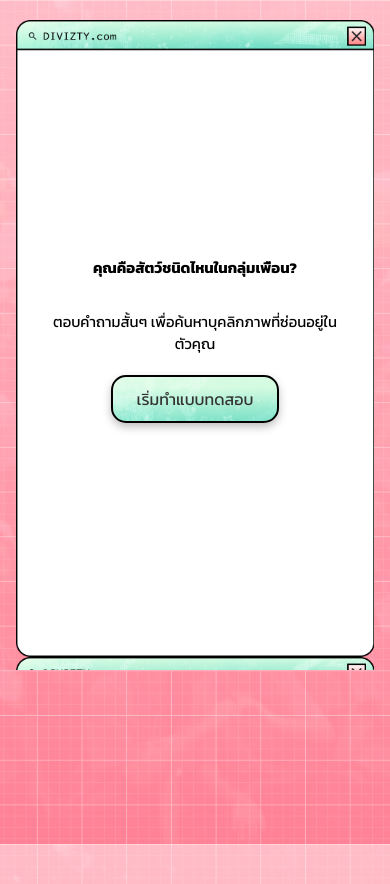
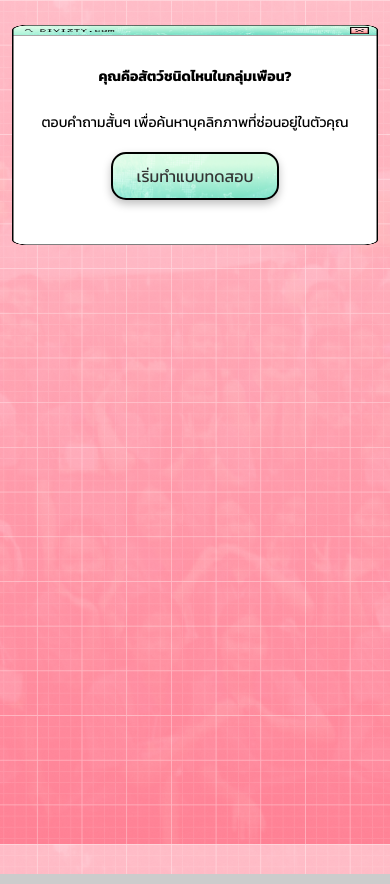
Before and after one commit to chnslittlew0rld/mbti-test, a plain HTML site: page index.html in a window 390 px wide. Drawn offline with Linux system fonts and the light colour scheme.

Commit message:
bro plslslslslls

```diff
--- a/style.css
+++ b/style.css
@@ -238,50 +238,57 @@ h1, h2, h3, p, span, button, div {
    Responsive เฉพาะหน้าจอมือถือ (Mobile View)
    ========================================== */
 @media screen and (max-width: 768px) {
-    /* ปลดล็อกหน้าจอให้เลื่อนขึ้นลงได้อิสระ */
+    /* 1. จัดกึ่งกลางหน้าจอแนวตั้งและแนวนอนแบบยืดหยุ่น */
     body {
         height: auto !important;
         min-height: 100dvh;
         overflow-y: auto !important;
-        display: block !important; /* ยกเลิก flex ตรง body บนมือถือ เพื่อให้หน้าเว็บยาวต่อเนื่อง */
-        padding: 20px 10px;
+        display: flex !important;
+        flex-direction: column;
+        justify-content: flex-start; /* ให้เริ่มเรียงจากด้านบนลงล่าง */
+        align-items: center;
+        padding: 15px 10px;
+        background-color: #cccccc; /* สีพื้นหลังกันขอบดำ */
     }
 
+    /* 2. จัดการกล่อง .box บนมือถือ */
     .box {
-        width: 92vw;
-        max-width: 400px;
+        width: 94vw;
+        max-width: 420px;
         height: auto !important;
-        min-height: 650px; /* กำหนดความสูงเริ่มต้นให้รับกับสัดส่วนรูปมือถือ */
+        min-height: auto !important; /* ยกเลิกความสูงบังคับ เพื่อให้กล่องหด/ขยายพอดีกับเนื้อหาเป๊ะๆ */
         aspect-ratio: auto;
 
-        /* ใช้รูป mobile-box.png เป็นพื้นหลังแบบยืดหยุ่นตามแนวตั้ง */
+        /* ใช้รูป mobile-box.png แบบพอดีตัว ไม่ให้เกิดช่องว่างซ้อนกัน */
         background-image: url('mobile-box.png') !important;
-        background-size: 100% auto !important; /* กว้างเต็มจอ แต่ปล่อยให้สูงตามธรรมชาติของรูป */
-        background-repeat: repeat-y !important; /* ให้รูปต่อกันได้ถ้าเนื้อหายาวมากๆ */
-        background-position: top center;
+        background-size: 100% 100% !important; /* ดึงรูปให้คลุมเนื้อหาในหน้านั้นๆ พอดีโดยไม่มีช่องว่างเหลือ */
+        background-repeat: no-repeat !important;
+        background-position: center top;
 
-        /* ดึงเนื้อหาด้านบนให้ชิดขอบ และเว้นที่ด้านล่างไว้เผื่อปุ่ม */
-        padding: 40px 30px 50px 30px !important;
+        /* ปรับระยะขอบด้านใน (บน ซ้าย/ขวา ล่าง) ให้สวยงามพอดีเนื้อหา */
+        padding: 35px 25px 40px 25px !important;
 
-        margin: 0 auto;
+        margin: 10px auto;
         overflow-y: visible !important;
+        box-sizing: border-box;
     }
 
-    /* ปรับขนาดตัวอักษรให้พอดีจอมือถือ ไม่ให้ล้นกรอบ */
+    /* 3. ปรับขนาดตัวอักษรให้พอดีกับมือถือ */
     #typing-title, .box h1 {
-        font-size: clamp(1.2rem, 5vw, 1.6rem) !important;
+        font-size: clamp(1.1rem, 4.8vw, 1.5rem) !important;
+        margin-bottom: 10px;
     }
 
     .box h2 {
-        font-size: clamp(1rem, 4.2vw, 1.3rem) !important;
+        font-size: clamp(0.95rem, 4.2vw, 1.2rem) !important;
     }
 
     .box p, .box span, .option-btn {
-        font-size: clamp(0.9rem, 3.8vw, 1.05rem) !important;
+        font-size: clamp(0.85rem, 3.6vw, 0.98rem) !important;
     }
 
     .custom-btn {
-        padding: 12px 16px;
-        margin: 8px 0;
+        padding: 10px 14px;
+        margin: 6px 0;
     }
 }
```
